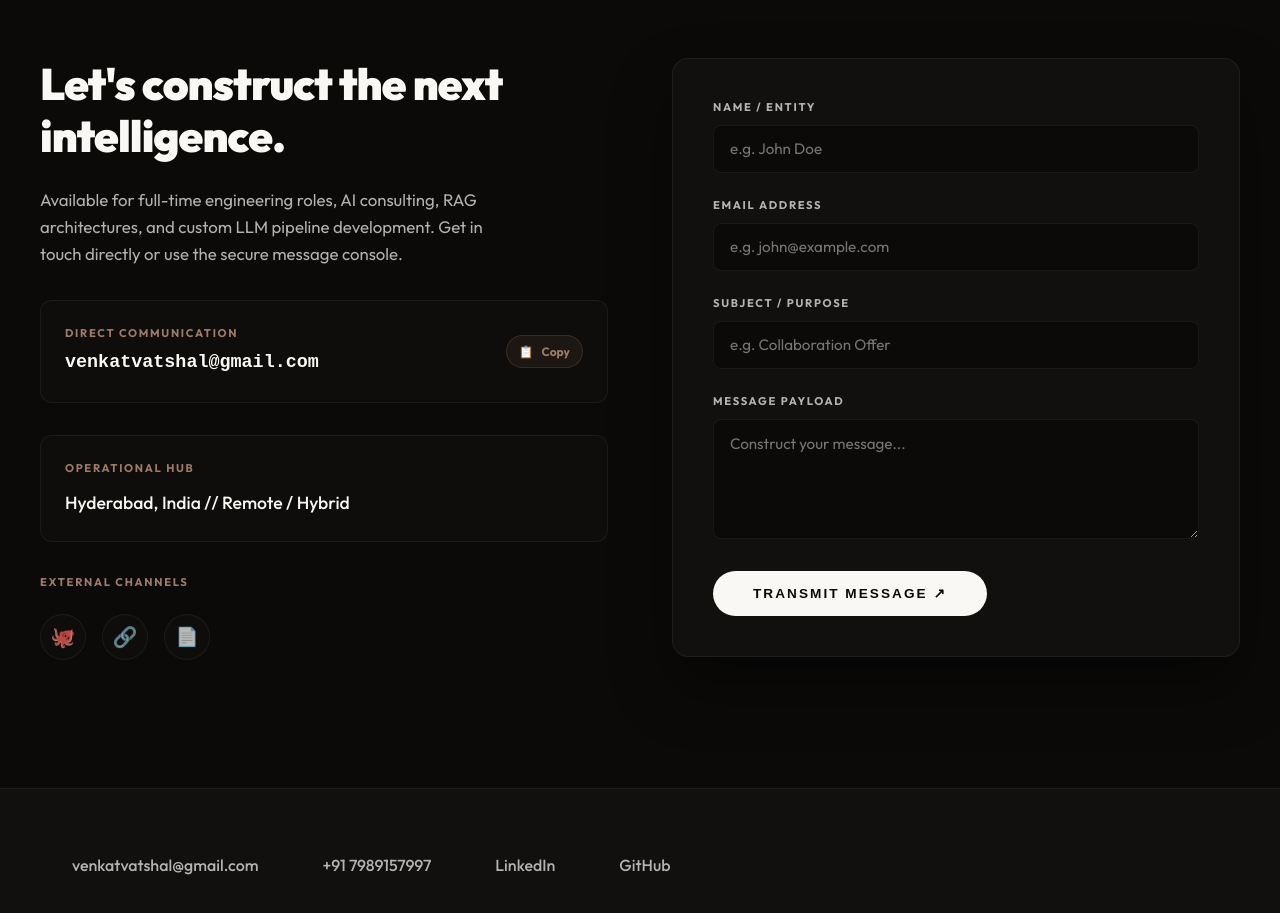
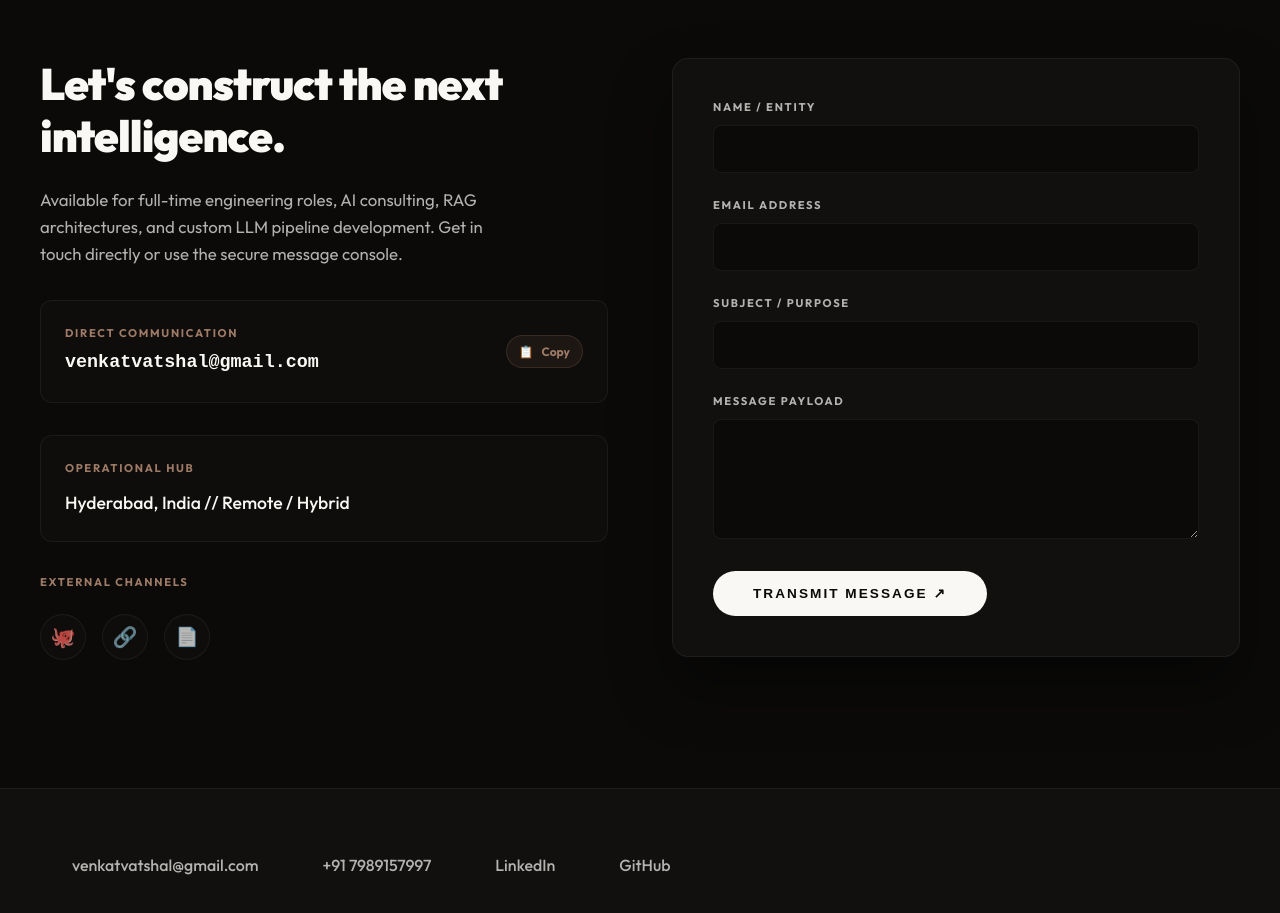
Before and after one commit to Vatshal-Venkat/portfolio, a Next.js app: page / in a window 1280 px wide. Shown: the part 6760-7673 px from the top of the page. Built offline with nearby package versions, Linux system fonts and the light colour scheme.

Commit message:
No place holder

```diff
--- a/src/components/ContactSection.tsx
+++ b/src/components/ContactSection.tsx
@@ -170,7 +170,7 @@ export default function ContactSection() {
                   id="name"
                   required
                   className="contact-input"
-                  placeholder="e.g. John Doe"
+
                   value={name}
                   onChange={(e) => setName(e.target.value)}
                 />
@@ -183,7 +183,7 @@ export default function ContactSection() {
                   id="email"
                   required
                   className="contact-input"
-                  placeholder="e.g. john@example.com"
+
                   value={email}
                   onChange={(e) => setEmail(e.target.value)}
                 />
@@ -195,7 +195,7 @@ export default function ContactSection() {
                   type="text"
                   id="subject"
                   className="contact-input"
-                  placeholder="e.g. Collaboration Offer"
+
                   value={subject}
                   onChange={(e) => setSubject(e.target.value)}
                 />
@@ -207,7 +207,7 @@ export default function ContactSection() {
                   id="message"
                   required
                   className="contact-textarea"
-                  placeholder="Construct your message..."
+
                   value={message}
                   onChange={(e) => setMessage(e.target.value)}
                 />
```
